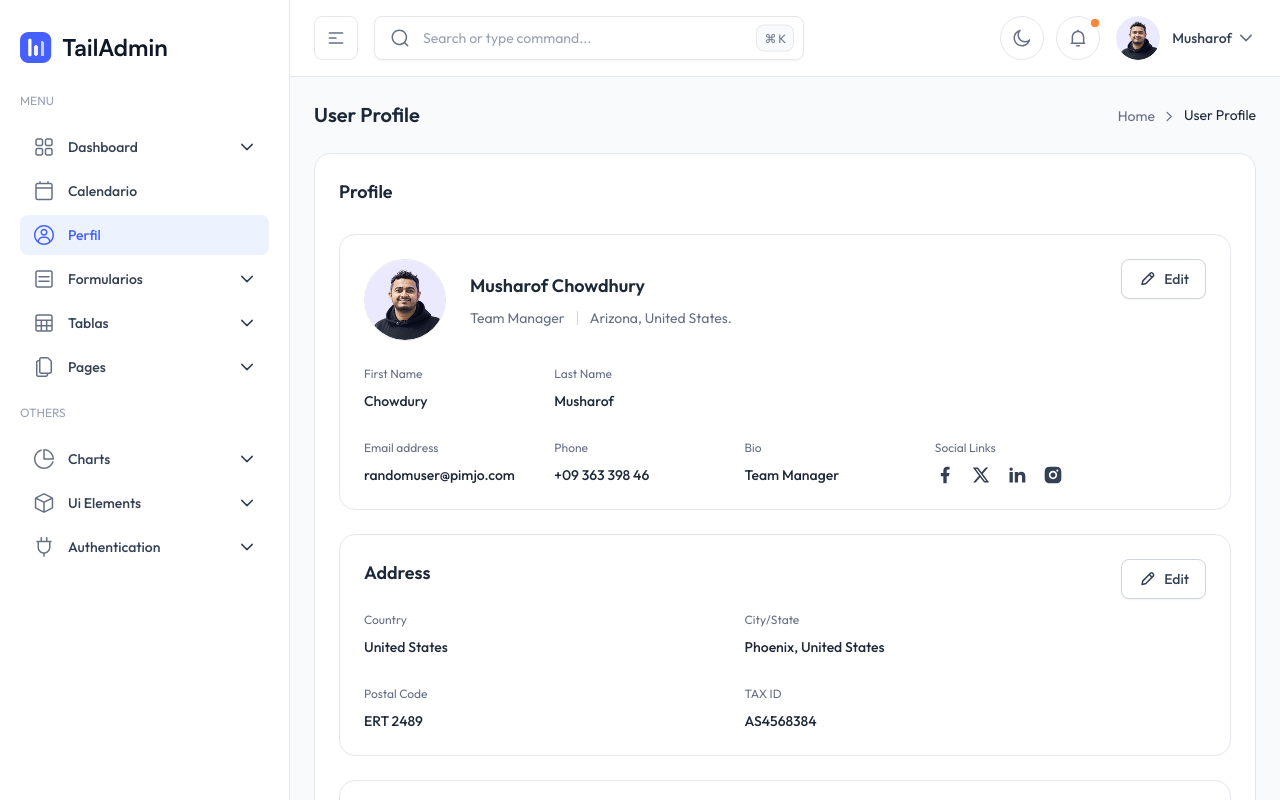
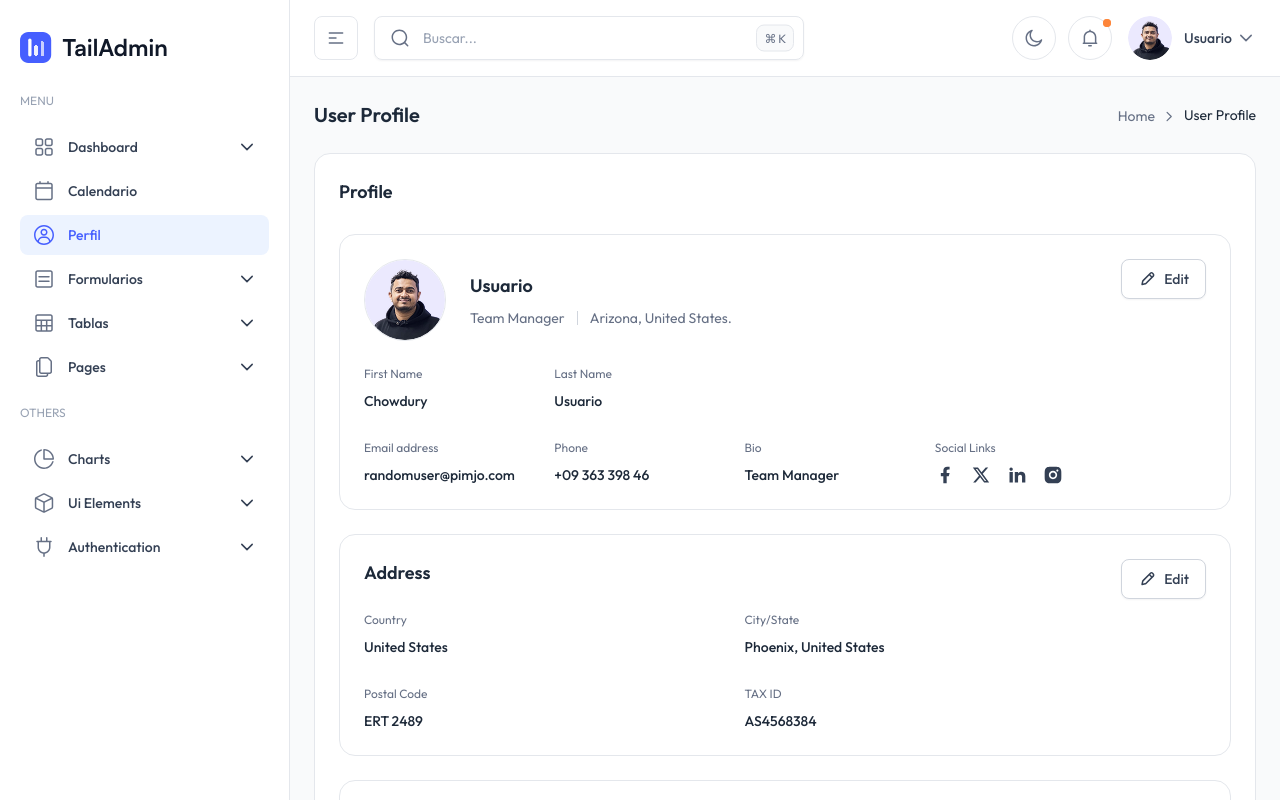
Before and after one commit to Nathelin/Hackathon, a Vue app in the folder dashboard/: page /profile in a window 1280 px wide. Shown: the top 800 px of the page. Built offline with nearby package versions, Linux system fonts and the light colour scheme; what vue3-apexcharts would draw is missing.

Commit message:
Traducciones menores de la UI

```diff
--- a/dashboard/src/components/layout/header/SearchBar.vue
+++ b/dashboard/src/components/layout/header/SearchBar.vue
@@ -50,7 +50,7 @@ onUnmounted(() => {
           id="search-input"
           type="text"
           v-model="searchInput"
-          placeholder="Search or type command..."
+          placeholder="Buscar..."
           class="dark:bg-dark-900 h-11 w-full rounded-lg border border-gray-200 bg-transparent py-2.5 ps-12 pe-14 text-sm text-gray-800 shadow-theme-xs placeholder:text-gray-400 focus:border-brand-300 focus:outline-hidden focus:ring-3 focus:ring-brand-500/10 dark:border-gray-800 dark:bg-white/3 dark:text-white/90 dark:placeholder:text-white/30 dark:focus:border-brand-800 xl:w-[430px]"
         />
 
--- a/dashboard/src/components/layout/header/UserMenu.vue
+++ b/dashboard/src/components/layout/header/UserMenu.vue
@@ -10,7 +10,7 @@
         <img src="/images/user/owner.png" alt="User" class="h-full w-full object-cover" />
       </span>
 
-      <span class="block font-medium text-theme-sm ltr:mr-1 rtl:ml-1">Musharof</span>
+      <span class="block font-medium text-theme-sm ltr:mr-1 rtl:ml-1">Usuario</span>
 
       <!-- Chevron Icon -->
       <ChevronDownIcon
@@ -27,7 +27,7 @@
       <!-- User Info -->
       <div>
         <span class="block font-medium text-gray-700 text-theme-sm dark:text-gray-400">
-          Musharof Chowdhury
+          Usuario
         </span>
         <span class="mt-0.5 block text-theme-xs text-gray-500 dark:text-gray-400">
           randomuser@pimjo.com
--- a/dashboard/src/components/profile/PersonalInfoCard.vue
+++ b/dashboard/src/components/profile/PersonalInfoCard.vue
@@ -10,7 +10,7 @@
           <div class="grid grid-cols-1 gap-4 lg:grid-cols-2 lg:gap-7 2xl:gap-x-32">
             <div>
               <p class="mb-2 text-xs leading-normal text-gray-500 dark:text-gray-400">First Name</p>
-              <p class="text-sm font-medium text-gray-800 dark:text-white/90">Musharof</p>
+              <p class="text-sm font-medium text-gray-800 dark:text-white/90">Usuario</p>
             </div>
 
             <div>
@@ -168,7 +168,7 @@
                     </label>
                     <input
                       type="text"
-                      value="Musharof"
+                      value="Usuario"
                       class="dark:bg-dark-900 h-11 w-full rounded-lg border border-gray-300 bg-transparent bg-none px-4 py-2.5 text-sm text-gray-800 shadow-theme-xs placeholder:text-gray-400 focus:border-brand-300 focus:outline-hidden focus:ring-3 focus:ring-brand-500/10 dark:border-gray-700 dark:bg-gray-900 dark:text-white/90 dark:placeholder:text-white/30 dark:focus:border-brand-800"
                     />
                   </div>
--- a/dashboard/src/components/profile/ProfileCard.vue
+++ b/dashboard/src/components/profile/ProfileCard.vue
@@ -14,7 +14,7 @@
               </div>
               <div class="ltr:text-left rtl:text-right">
                 <h4 class="mb-2 text-lg font-semibold text-gray-800 dark:text-white/90">
-                  Musharof Chowdhury
+                  Usuario
                 </h4>
                 <div class="flex items-center gap-1 sm:gap-3">
                   <p class="text-sm text-gray-500 dark:text-gray-400">Team Manager</p>
@@ -33,7 +33,7 @@
             </div>
             <div class="w-full">
               <p class="mb-2 text-xs leading-normal text-gray-500 dark:text-gray-400">Last Name</p>
-              <p class="text-sm font-medium text-gray-800 dark:text-white/90">Musharof</p>
+              <p class="text-sm font-medium text-gray-800 dark:text-white/90">Usuario</p>
             </div>
             <div class="hidden xl:block"></div>
             <div class="hidden xl:block"></div>
@@ -257,7 +257,7 @@
                     </label>
                     <input
                       type="text"
-                      value="Musharof"
+                      value="Usuario"
                       class="dark:bg-dark-900 h-11 w-full rounded-lg border border-gray-300 bg-transparent bg-none px-4 py-2.5 text-sm text-gray-800 shadow-theme-xs placeholder:text-gray-400 focus:border-brand-300 focus:outline-hidden focus:ring-3 focus:ring-brand-500/10 dark:border-gray-700 dark:bg-gray-900 dark:text-white/90 dark:placeholder:text-white/30 dark:focus:border-brand-800"
                     />
                   </div>
--- a/dashboard/src/router/index.ts
+++ b/dashboard/src/router/index.ts
@@ -8,10 +8,10 @@ const router = createRouter({
   routes: [
     {
       path: '/',
-      name: 'Ecommerce',
-      component: () => import('../views/Ecommerce.vue'),
+      name: 'Principal',
+      component: () => import('../views/DashboardPrincipal.vue'),
       meta: {
-        title: 'eCommerce Dashboard',
+        title: 'Dashboard principal',
       },
     },
     {
```
Also changed, not shown: dashboard/src/views/DashboardPrincipal.vue (renamed from dashboard/src/views/Ecommerce.vue).
